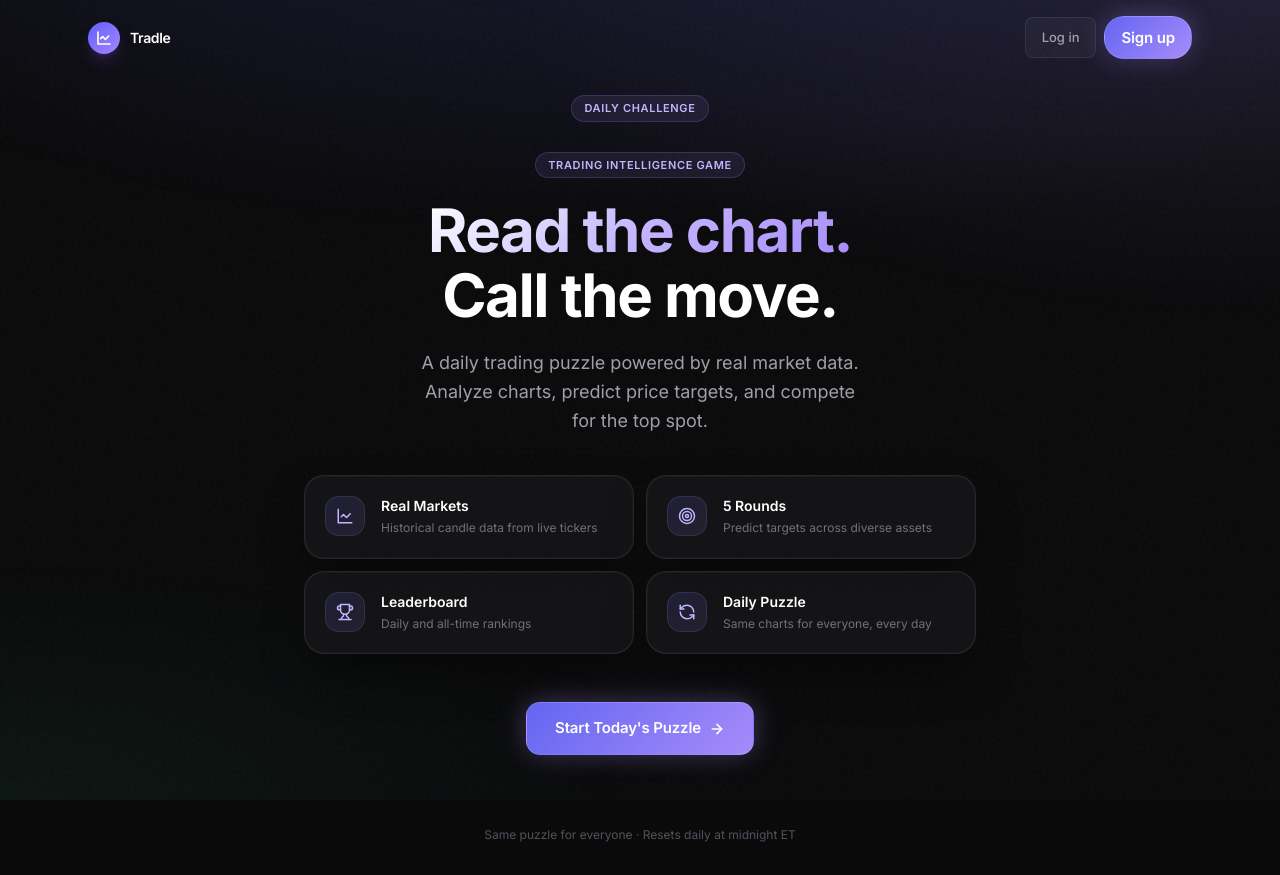
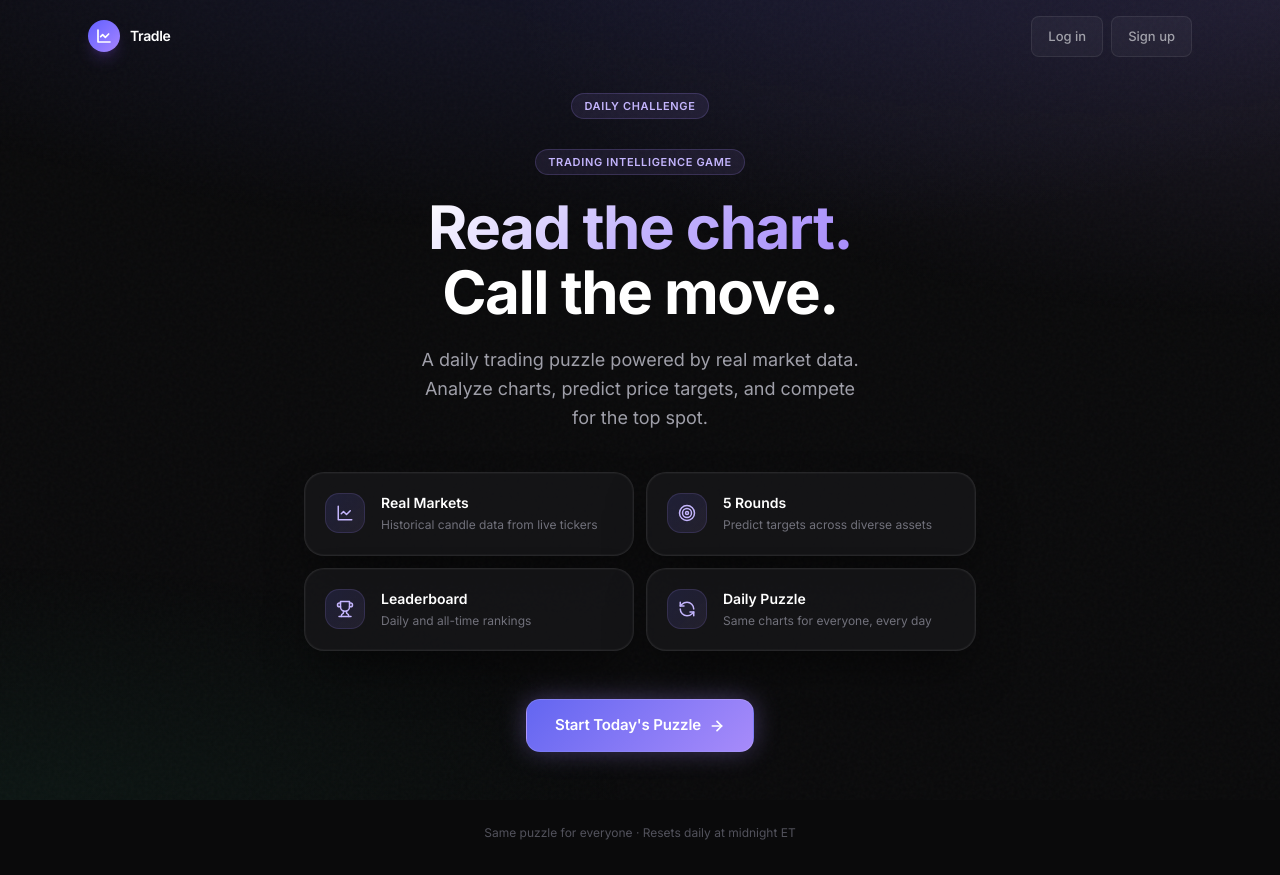
Before and after one commit to NotSure0314/Tradle, a Next.js app: page / in a window 1280 px wide. Built offline with nearby package versions, Linux system fonts and the light colour scheme; no server answers.

Commit message:
fix: signup button same size as login, keep gradient color

```diff
--- a/src/components/UserMenu.tsx
+++ b/src/components/UserMenu.tsx
@@ -51,7 +51,7 @@ export default function UserMenu() {
         <Link href="/login" className="btn-ghost text-sm">
           Log in
         </Link>
-        <Link href="/signup" className="btn-primary text-sm !py-2.5 !px-4 !rounded-lg font-medium">
+        <Link href="/signup" className="btn-ghost text-sm bg-gradient-to-br from-violet-500 to-fuchsia-500 text-white border-violet-500/30 hover:from-violet-400 hover:to-fuchsia-400 hover:text-white hover:border-violet-400/40">
           Sign up
         </Link>
       </div>
```
